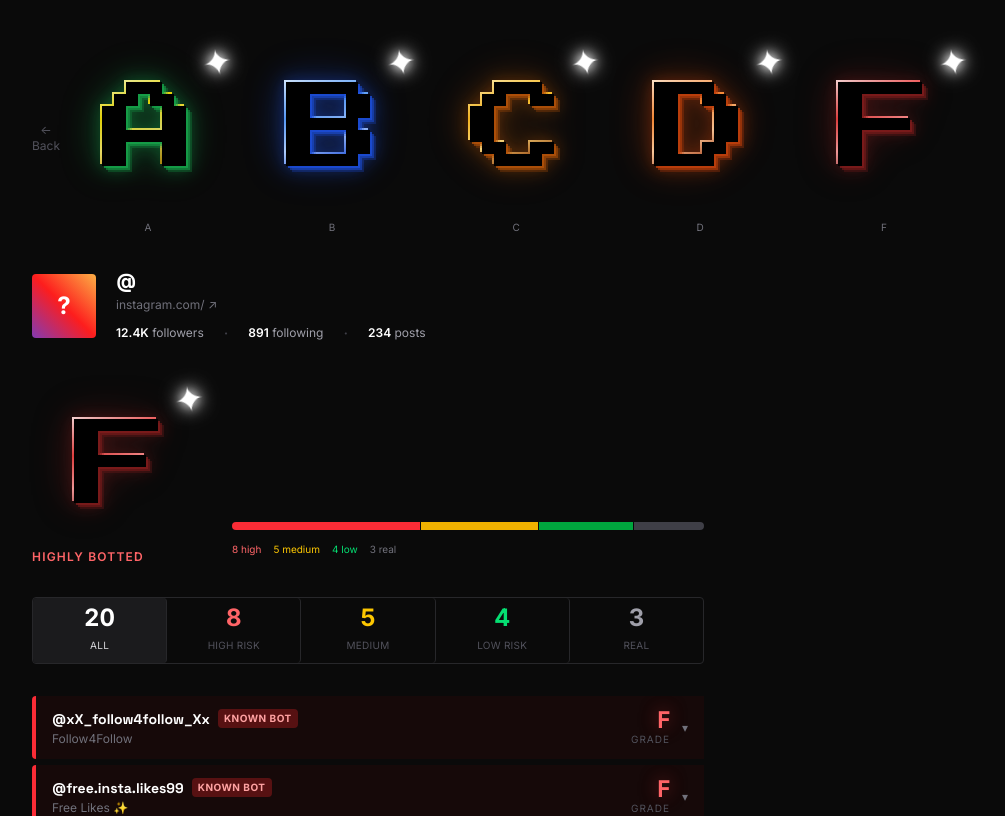
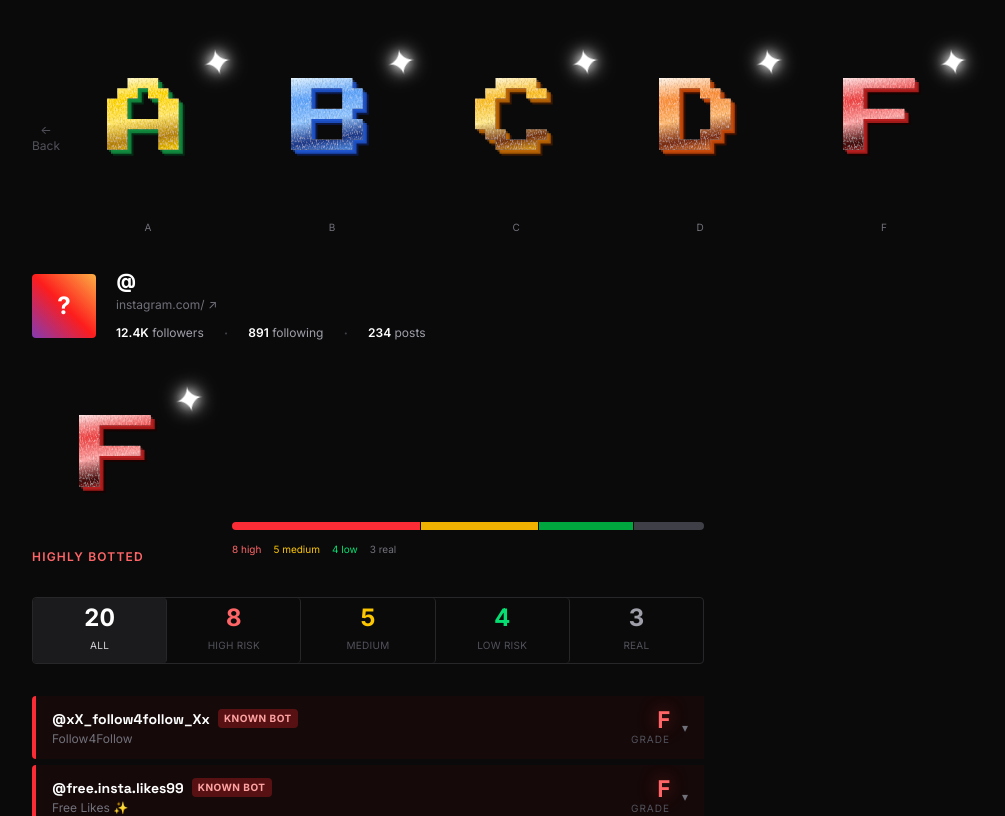
Before and after one commit to OfekStar/instagram-bot-detector, a React (Vite) app in the folder frontend/: page /results in a window 1280 px wide. Shown: the top 816 px of the page, without its empty margins (272-1277 px from the left). Built offline with nearby package versions, Linux system fonts and the light colour scheme.

Commit message:
feat(ui): SVG feTurbulence metal grain + gradient + shadow stack on grade letters

```diff
--- a/frontend/src/pages/ResultsPage.tsx
+++ b/frontend/src/pages/ResultsPage.tsx
@@ -501,39 +501,47 @@ function getBotGrade(percent: number): { grade: string; color: string; label: st
   return { grade: "F", ...GRADE_META["F"] };
 }
 
-const GRADE_CSS: Record<string, { grad: string; hi: string; shadow: string }> = {
-  A: { grad: "linear-gradient(160deg,#fff9c4 0%,#FFD700 30%,#ffe066 55%,#b8860b 80%,#FFD700 100%)", hi: "#fffde7", shadow: "#16a34a" },
-  B: { grad: "linear-gradient(160deg,#e0f2fe 0%,#60a5fa 30%,#bfdbfe 55%,#1d4ed8 80%,#60a5fa 100%)", hi: "#e0f2fe", shadow: "#1d4ed8" },
-  C: { grad: "linear-gradient(160deg,#fef9c3 0%,#fbbf24 30%,#fde68a 55%,#92400e 80%,#fbbf24 100%)", hi: "#fef9c3", shadow: "#b45309" },
-  D: { grad: "linear-gradient(160deg,#ffedd5 0%,#fb923c 30%,#fed7aa 55%,#9a3412 80%,#fb923c 100%)", hi: "#ffedd5", shadow: "#c2410c" },
-  F: { grad: "linear-gradient(160deg,#fee2e2 0%,#ef4444 30%,#fca5a5 55%,#7f1d1d 80%,#ef4444 100%)", hi: "#fca5a5", shadow: "#7f1d1d" },
+const GRADE_STOPS: Record<string, { stops: [string,string,string,string]; shadow: string; dark: string }> = {
+  A: { stops: ["#fffde7","#FFD700","#ffe566","#b8860b"], shadow: "#16a34a", dark: "#052e16" },
+  B: { stops: ["#e0f2fe","#60a5fa","#93c5fd","#1e3a8a"], shadow: "#2563eb", dark: "#0c1a4b" },
+  C: { stops: ["#fefce8","#fbbf24","#fde68a","#78350f"], shadow: "#d97706", dark: "#3d1a00" },
+  D: { stops: ["#fff7ed","#fb923c","#fdba74","#7c2d12"], shadow: "#ea580c", dark: "#3d0f00" },
+  F: { stops: ["#fee2e2","#ef4444","#fca5a5","#450a0a"], shadow: "#dc2626", dark: "#1a0000" },
 };
 
 function GradeLetter({ letter }: { letter: string }) {
-  const { grad, shadow } = GRADE_CSS[letter] ?? GRADE_CSS["F"];
+  const { stops, shadow, dark } = GRADE_STOPS[letter] ?? GRADE_STOPS["F"];
+  const gid = `g-${letter}`;
+  const fid = `f-${letter}`;
   return (
     <div className="relative w-44 h-44 shrink-0 flex items-center justify-center">
-      <span
-        className="select-none leading-none"
-        style={{
-          fontFamily: "'Press Start 2P', monospace",
-          fontSize: "6rem",
-          background: grad,
-          WebkitBackgroundClip: "text",
-          WebkitTextFillColor: "transparent",
-          backgroundClip: "text",
-          textShadow: `
-            2px 2px 0 #000,
-            4px 4px 0 ${shadow}cc,
-            6px 6px 0 ${shadow}88,
-            8px 8px 0 ${shadow}44,
-            0 0 40px ${shadow}55
-          `,
-          filter: "drop-shadow(0 0 8px " + shadow + "66)",
-        }}
-      >
-        {letter}
-      </span>
+      <svg width="176" height="176" viewBox="0 0 176 176" style={{ overflow: "visible" }}>
+        <defs>
+          <linearGradient id={gid} x1="0%" y1="0%" x2="15%" y2="100%">
+            <stop offset="0%"   stopColor={stops[0]} />
+            <stop offset="28%"  stopColor={stops[1]} />
+            <stop offset="55%"  stopColor={stops[2]} />
+            <stop offset="80%"  stopColor={stops[3]} />
+            <stop offset="100%" stopColor={stops[1]} />
+          </linearGradient>
+          <filter id={fid} x="-10%" y="-10%" width="120%" height="120%">
+            {/* Metal grain noise */}
+            <feTurbulence type="fractalNoise" baseFrequency="0.75 0.35" numOctaves="4" seed="2" result="noise"/>
+            <feColorMatrix type="saturate" values="0" in="noise" result="gray"/>
+            <feBlend in="SourceGraphic" in2="gray" mode="overlay" result="textured"/>
+            <feComposite in="textured" in2="SourceAlpha" operator="in" result="clipped"/>
+            {/* Specular pop */}
+            <feComposite in="clipped" in2="SourceAlpha" operator="over"/>
+          </filter>
+        </defs>
+        {/* Deep shadow stack */}
+        <text x="94" y="126" textAnchor="middle" fontFamily="'Press Start 2P',monospace" fontSize="82" fill={dark} opacity="0.9">  {letter}</text>
+        <text x="92" y="124" textAnchor="middle" fontFamily="'Press Start 2P',monospace" fontSize="82" fill={shadow} opacity="0.7">{letter}</text>
+        <text x="90" y="122" textAnchor="middle" fontFamily="'Press Start 2P',monospace" fontSize="82" fill={shadow} opacity="0.4">{letter}</text>
+        {/* Main letter — gradient + texture filter */}
+        <text x="88" y="120" textAnchor="middle" fontFamily="'Press Start 2P',monospace" fontSize="82"
+          fill={`url(#${gid})`} filter={`url(#${fid})`}>{letter}</text>
+      </svg>
       {/* Arcade sparkle — big, glow pulses, slow spin */}
       <span className="absolute top-1 right-1 text-4xl leading-none pointer-events-none select-none"
         style={{ color: "#ffffff", animation: "sparkle 7s linear infinite" }}
```
